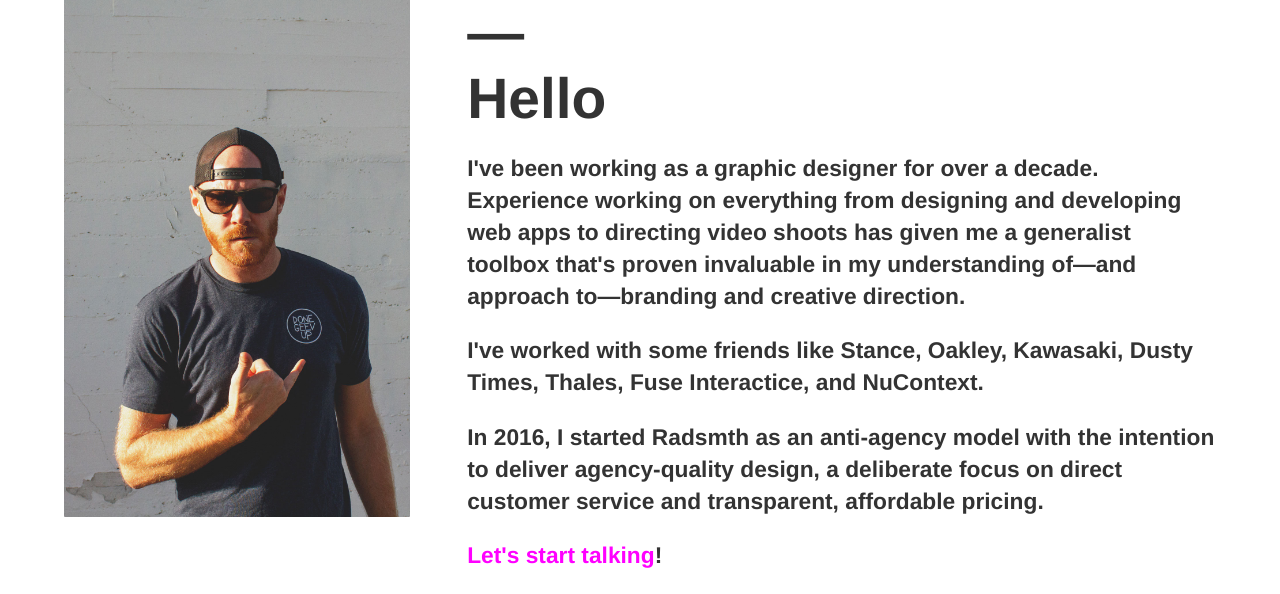
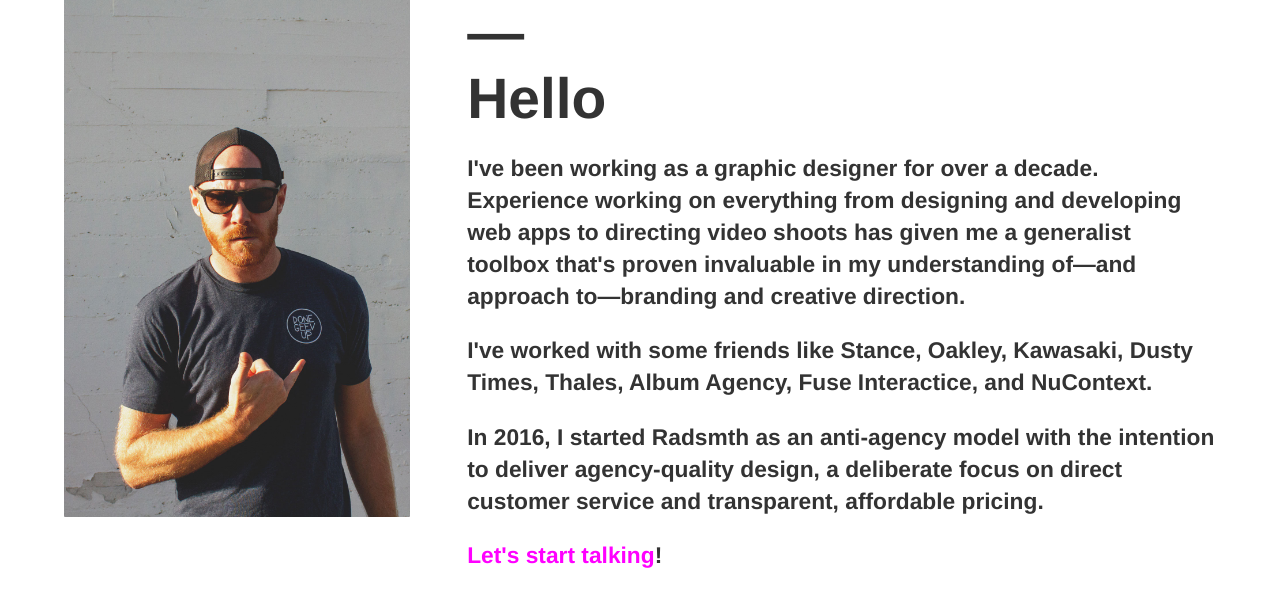
Before and after one commit to brettmcm/radsmth2022, a PHP site: page /about in a window 1280 px wide. Shown: the part 165-759 px from the top of the page. Run offline with PHP 8.4, Linux system fonts and the light colour scheme.

Commit message:
added Album to client list

```diff
--- a/about/index.php
+++ b/about/index.php
@@ -18,7 +18,7 @@
             <div class="copy">
                 <h2>&mdash;<br>Hello</h2>
                 <p>I've been working as a graphic designer for over a decade. Experience working on everything from designing and developing web apps to directing video shoots has given me a generalist toolbox that's proven invaluable in my understanding of—and approach to—branding and creative direction.</p>
-                <p>I've worked with some friends like Stance, Oakley, Kawasaki, Dusty Times, Thales, Fuse Interactice, and NuContext.</p>
+                <p>I've worked with some friends like Stance, Oakley, Kawasaki, Dusty Times, Thales, Album Agency, Fuse Interactice, and NuContext.</p>
                 <p>In 2016, I started Radsmth as an anti-agency model with the intention to deliver agency-quality design, a deliberate focus on direct customer service and transparent, affordable pricing.</p>
                 <p><a href="/contact">Let's start talking</a>!</p>
 
```
